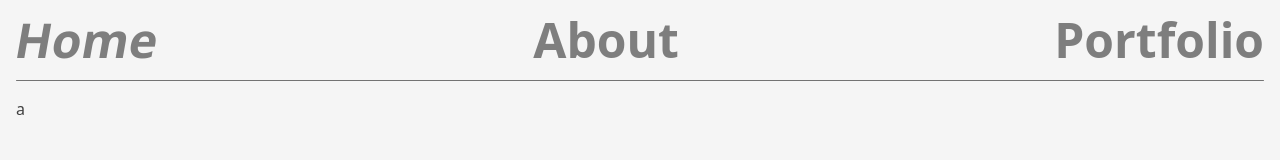
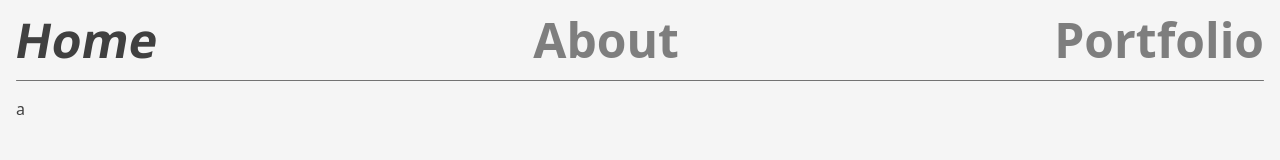
Before and after one commit to pnxl/www, a Vue app: page / in a window 1280 px wide. Shown: the top 160 px of the page. Built offline with nearby package versions, Linux system fonts and the light colour scheme.

Commit message:
styles: adjust classes

```diff
--- a/src/components/Header.vue
+++ b/src/components/Header.vue
@@ -4,22 +4,29 @@
   >
     <RouterLink
       to="/"
-      :class="$route.fullPath === '/' ? 'italic-active opacity-100' : ''"
-      class="hover:opacity-100 opacity-65 italic-on-hover"
+      :class="
+        $route.fullPath === '/'
+          ? 'italic-active opacity-100'
+          : 'hover:opacity-100 opacity-65 italic-on-hover'
+      "
       >Home</RouterLink
     >
     <RouterLink
       to="/about"
-      :class="$route.fullPath === '/about' ? 'italic-active opacity-100' : ''"
-      class="hover:opacity-100 opacity-65 italic-on-hover"
+      :class="
+        $route.fullPath === '/about'
+          ? 'italic-active opacity-100'
+          : 'hover:opacity-100 opacity-65 italic-on-hover'
+      "
       >About</RouterLink
     >
     <RouterLink
       to="/portfolio"
       :class="
-        $route.fullPath === '/portfolio' ? 'italic-active opacity-100' : ''
+        $route.fullPath === '/portfolio'
+          ? 'italic-active opacity-100'
+          : 'hover:opacity-100 opacity-65 italic-on-hover'
       "
-      class="hover:opacity-100 opacity-65 italic-on-hover"
       >Portfolio</RouterLink
     >
   </header>
```
